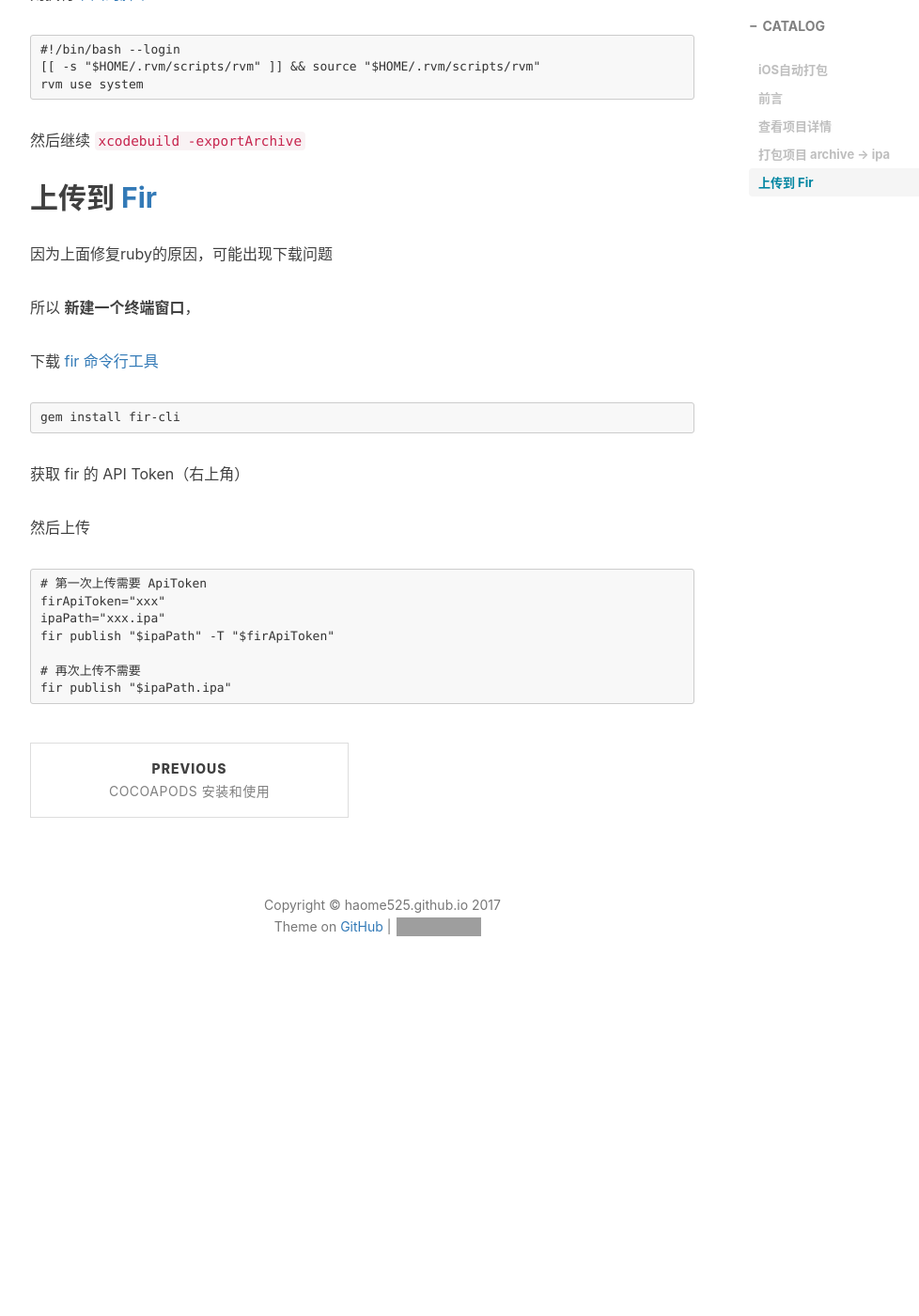
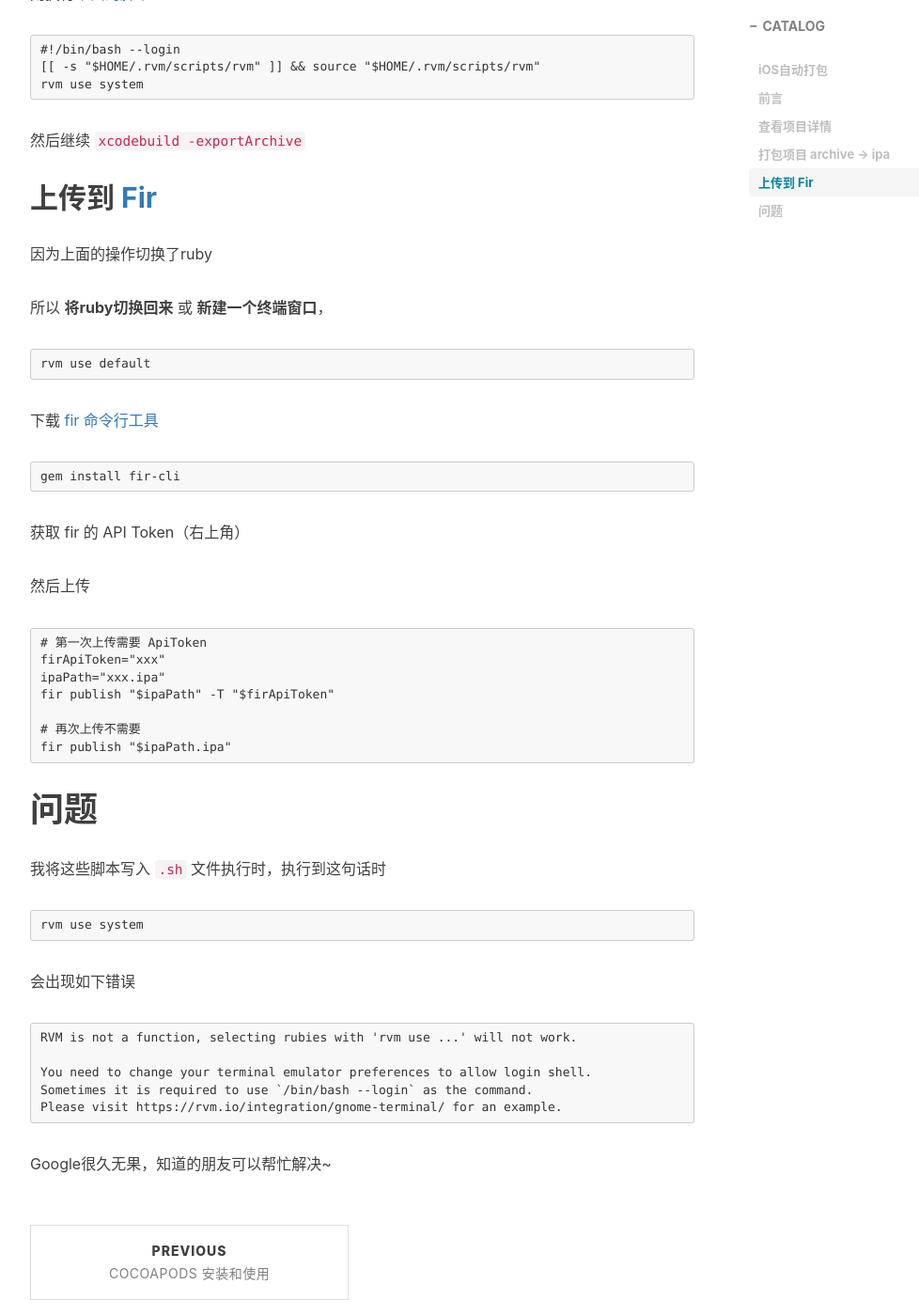
Before and after one commit to haome525/haome525.github.io, a Jekyll site: the page built from _posts/2017-04-13-iOS自动打包.md, in a window 1280 px wide and 1400 px high, scrolled down 2379 px. Shown: the whole window at 94% size, without its empty margins (233-1211 px from the left). Built offline with Jekyll 4.4.1, drawn with Linux system fonts in a browser that asks for light colours; nearby versions of some CDN libraries; comment, search, counter and statistics services are not loaded; before the commit the page ends 3469 px from its top, so only the background shows below that; grey boxes are pictures that could not be loaded.

Commit message:
fix post

```diff
--- a/_posts/2017-04-13-iOS自动打包.md
+++ b/_posts/2017-04-13-iOS自动打包.md
@@ -88,9 +88,11 @@
 
 ## 上传到 [Fir](https://fir.im)
 
-因为上面修复ruby的原因，可能出现下载问题
+因为上面的操作切换了ruby
 
-所以 **新建一个终端窗口**，
+所以 **将ruby切换回来** 或 **新建一个终端窗口**，
+
+	rvm use default
 
 下载 [fir 命令行工具](https://github.com/FIRHQ/fir-cli/blob/master/doc/install.md)
 
@@ -107,3 +109,20 @@
 
 	# 再次上传不需要
 	fir publish "$ipaPath.ipa"
+
+
+# 问题
+
+我将这些脚本写入 `.sh` 文件执行时，执行到这句话时
+
+	rvm use system
+
+会出现如下错误
+
+	RVM is not a function, selecting rubies with 'rvm use ...' will not work.
+
+	You need to change your terminal emulator preferences to allow login shell.
+	Sometimes it is required to use `/bin/bash --login` as the command.
+	Please visit https://rvm.io/integration/gnome-terminal/ for an example.
+
+Google很久无果，知道的朋友可以帮忙解决~
```
